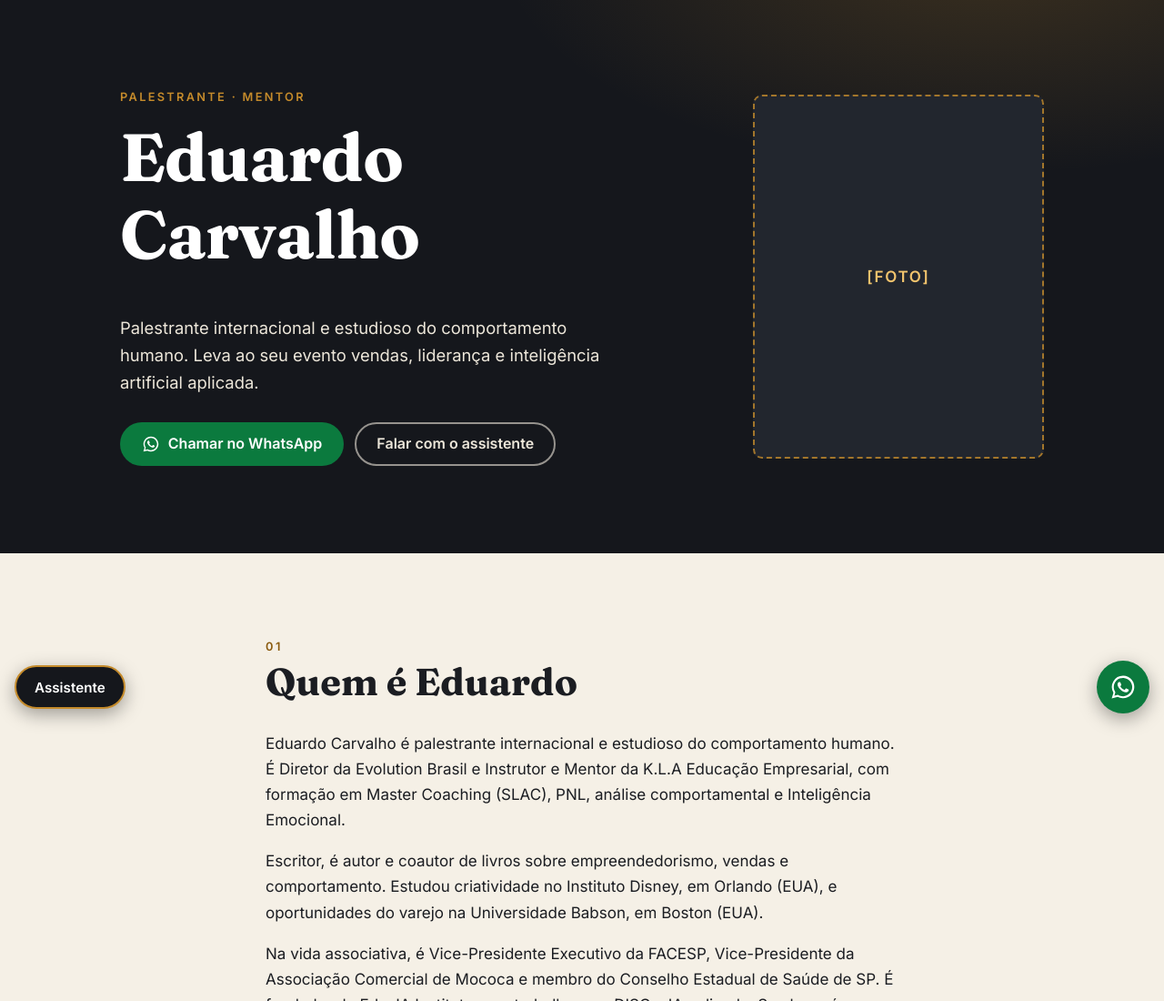
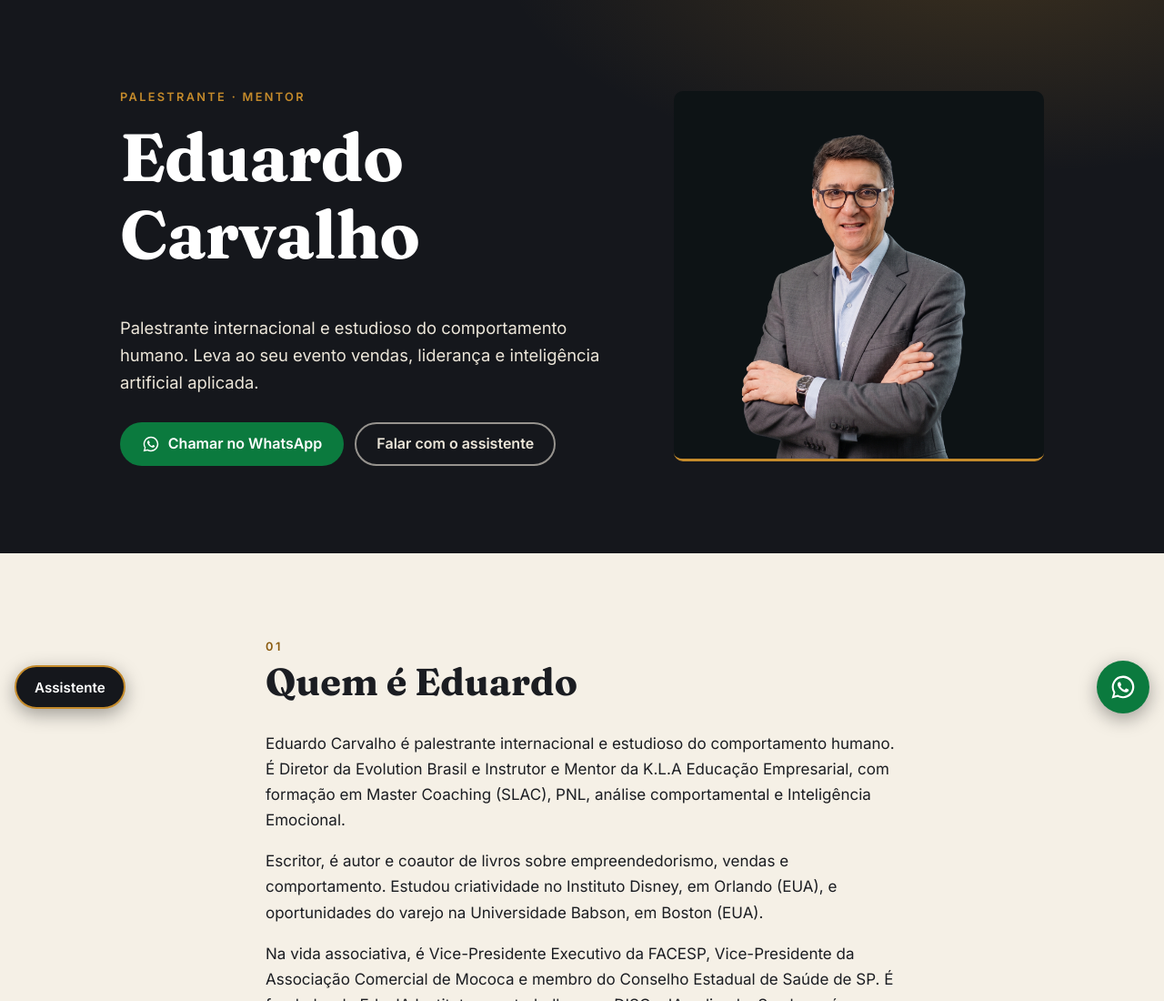
Before and after one commit to educarvalhoedusia/sete-pessoal, a plain HTML site: page index.html in a window 1280 px wide. Shown: the top 1100 px of the page at 91% size. Drawn offline with Linux system fonts and the light colour scheme.

Commit message:
Adiciona foto de Eduardo no topo da página
Co-Authored-By: Claude Sonnet 5.5 <noreply@anthropic.com>

```diff
--- a/index.html
+++ b/index.html
@@ -64,7 +64,7 @@
         </div>
       </div>
       <figure class="foto">
-        <div class="foto__caixa" role="img" aria-label="Espaço reservado para a foto de Eduardo Carvalho">[FOTO]</div>
+        <img class="foto__img" src="assets/eduardo.png" alt="Eduardo Carvalho, de óculos e terno cinza, com os braços cruzados" width="800" height="800" fetchpriority="high">
       </figure>
     </div>
   </header>
--- a/style.css
+++ b/style.css
@@ -65,7 +65,7 @@ h1, h2, h3 { font-family: var(--serif); line-height: 1.15; margin: 0 0 .6em; fon
   display: grid; place-items: center; text-align: center; font-weight: 600; letter-spacing: .1em;
   border: 2px dashed rgba(197,139,43,.8); border-radius: var(--raio); color: #F2C46D;
 }
-.foto__caixa { aspect-ratio: 4 / 5; max-width: 320px; background: var(--grafite-2); }
+.foto__img { display: block; width: 100%; max-width: 360px; height: auto; aspect-ratio: 1 / 1; object-fit: cover; border-radius: var(--raio); border-bottom: 3px solid var(--ambar); }
 
 /* Seções */
 .secao { padding: 72px 0; }
@@ -144,7 +144,7 @@ h1, h2, h3 { font-family: var(--serif); line-height: 1.15; margin: 0 0 .6em; fon
   .container { padding: 0 32px; }
   .topo { padding: 96px 0; }
   .topo__grade { grid-template-columns: 1.4fr 1fr; }
-  .foto__caixa { margin-left: auto; width: 100%; }
+  .foto__img { margin-left: auto; max-width: 420px; }
   .secao { padding: 96px 0; }
   .eixos, .grade-cred { grid-template-columns: repeat(2, 1fr); }
   .livros { grid-template-columns: repeat(4, 1fr); }
```
Also changed, not shown: assets/eduardo.png (added).
